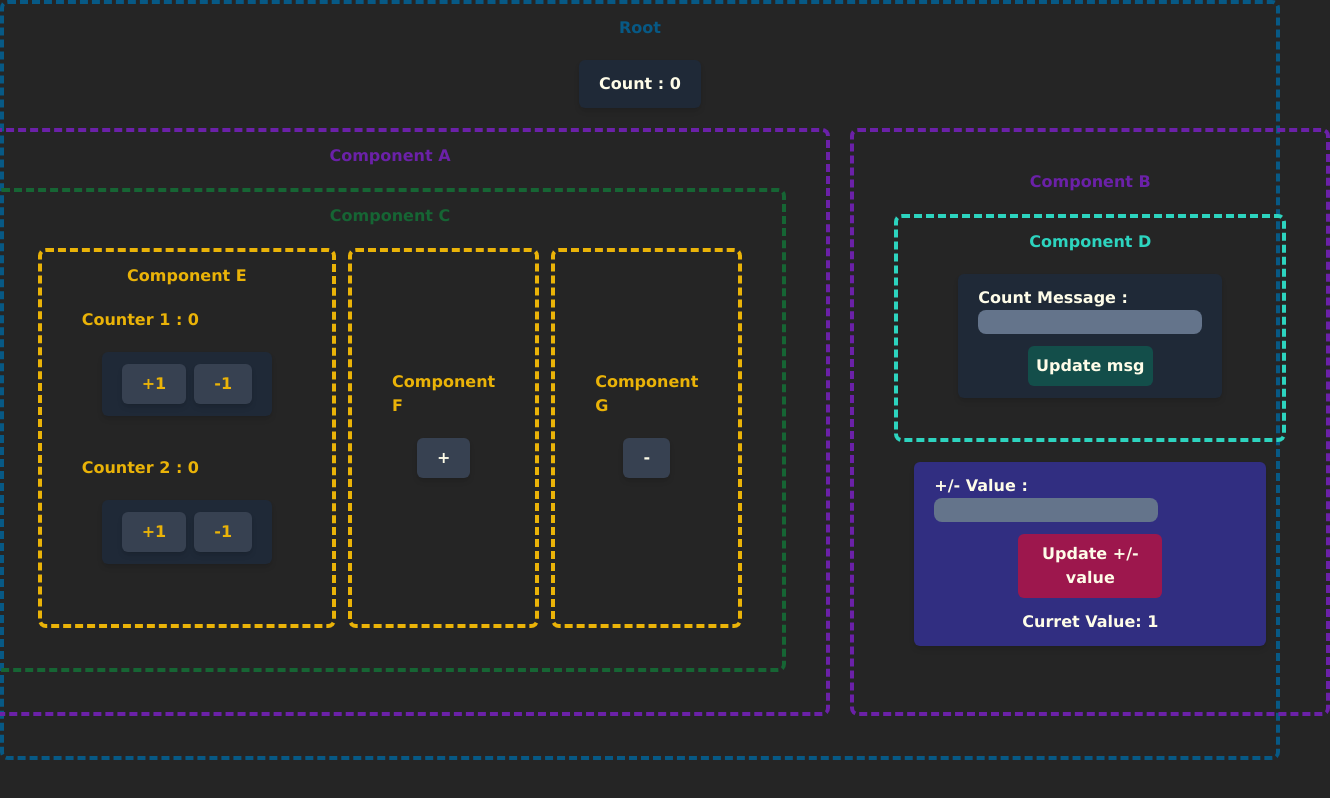
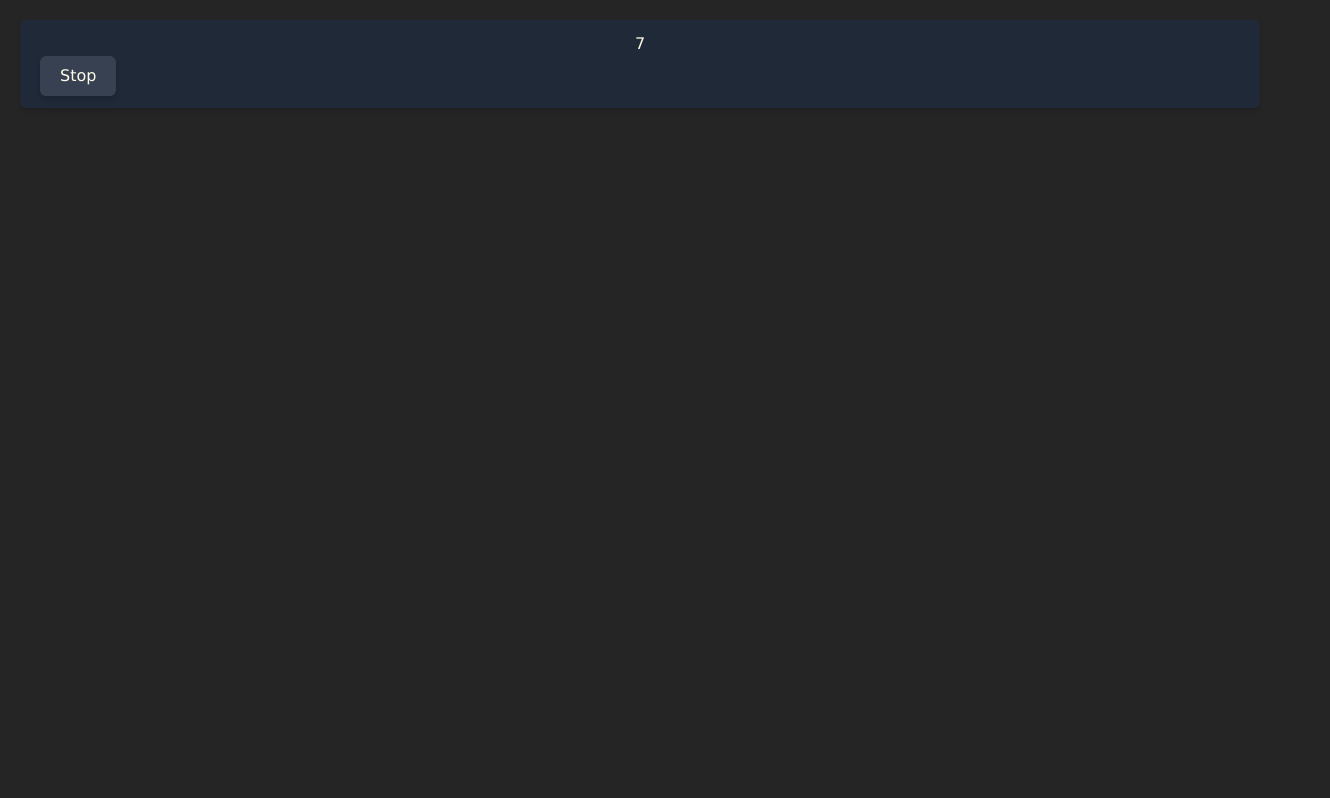
Before and after one commit to Sebssekk/k-react-course, a React (Vite) app: page / in a window 1280 px wide. Shown: the whole page, 1330 px wide, since content can reach past the window. Built offline with nearby package versions, Linux system fonts and the light colour scheme.

Commit message:
Ref hook

```diff
--- /dev/null
+++ b/src/components/FocusInput.jsx
@@ -0,0 +1,27 @@
+import React, { useEffect, useRef, useState } from 'react'
+
+export const FocusInput = () => {
+  const [value, setValue] = useState("Initial Value")
+  const toFocus = useRef(null)
+  useEffect(() => {
+    toFocus.current.focus()
+  },[])
+  useEffect(()=> {
+    console.log(`Initial Value : ${toFocus.current.value}`)
+  },[value])
+  return (
+    <div className='flex items-center justify-center'>
+        <label htmlFor='input' className='flex flex-col space-y-2 justify-start'>
+            <h1 className='font-bold text-xl'>
+                This input is focused on Load
+            </h1>
+            <input ref={toFocus} id='input'
+                type="text"
+                className='rounded-md bg-slate-600'
+                value={value}
+                onChange={() => setValue(toFocus.current.value)}/>
+        </label>
+
+    </div>
+  )
+}
--- /dev/null
+++ b/src/components/Timer.jsx
@@ -0,0 +1,30 @@
+import React, { useEffect, useRef, useState } from 'react'
+
+export const Timer = () => {
+  const [timer, setTimer] = useState(0)
+  const interval = useRef(null)
+  useEffect(() => {
+    interval.current = setInterval(()=>{
+        setTimer((prev)=>prev+1)
+    },1000)
+
+    return () => {
+        clearInterval(interval.current)
+    }
+  },[])
+
+  const handleClick = () => {
+    clearInterval(interval.current)
+    console.log(`Intervale CLEARED --- stopped at: ${timer}`)
+  }
+  return (
+    <div className="bg-gray-800 px-5
+                    py-3 rounded-md shadow-md m-5
+                    text-yellow-50">
+        <p className="text-center">{timer}</p>
+        <button className="bg-gray-700 px-5 py-2 rounded-md shadow-md
+                           hover:bg-gray-600"
+            onClick={handleClick}>Stop</button>
+    </div>
+  )
+}
--- a/src/main.jsx
+++ b/src/main.jsx
@@ -5,12 +5,16 @@ import { App } from './App'
 import './globals.css'
 import { Root } from './components/ContextExample/Root'
 import { ReducerCounter } from './components/ReducerCounter'
+import { FocusInput } from './components/FocusInput'
+import { Timer } from './components/Timer'
 
 
 ReactDOM.createRoot(document.getElementById('root')).render(
   <React.StrictMode>
     {/* <App/> */}
-    <Root/>
+    {/* <Root/> */}
     {/* <ReducerCounter/> */}
+    {/* <FocusInput/> */}
+    <Timer/>
   </React.StrictMode>,
 )
```
